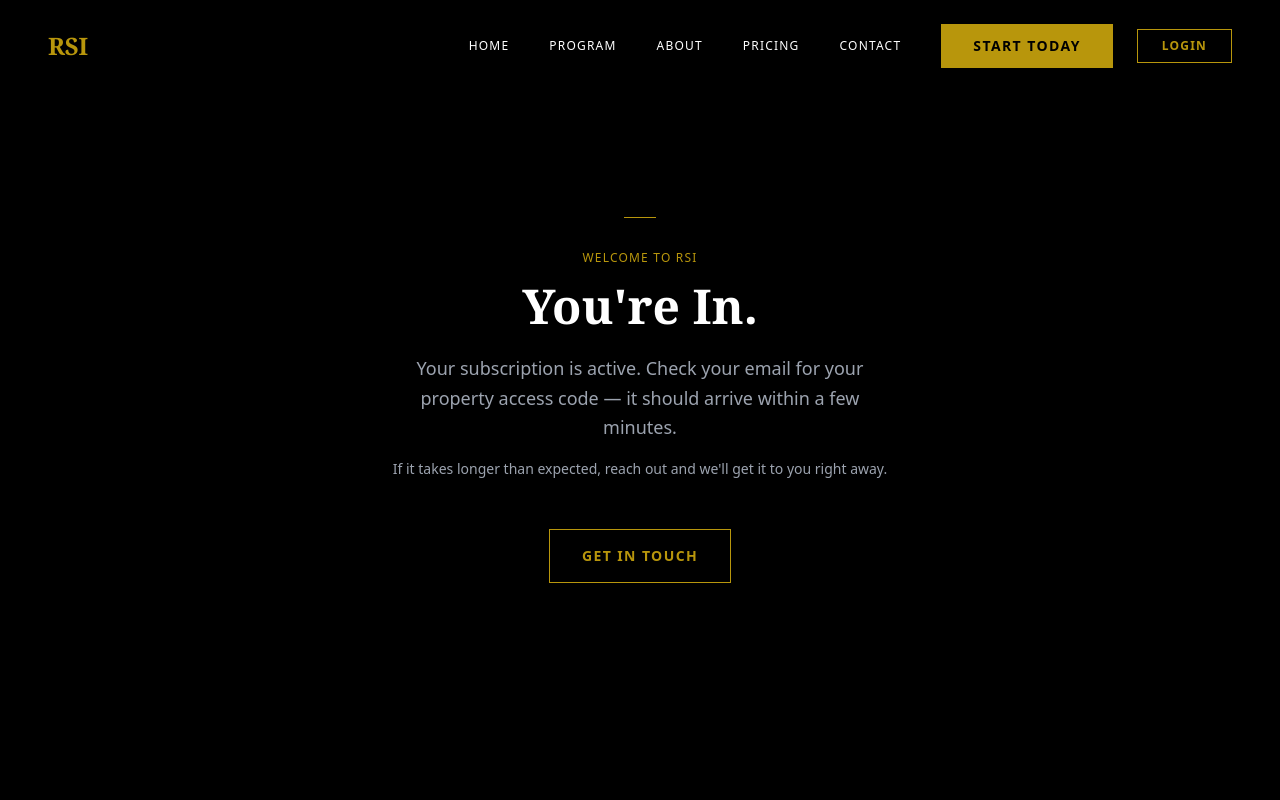
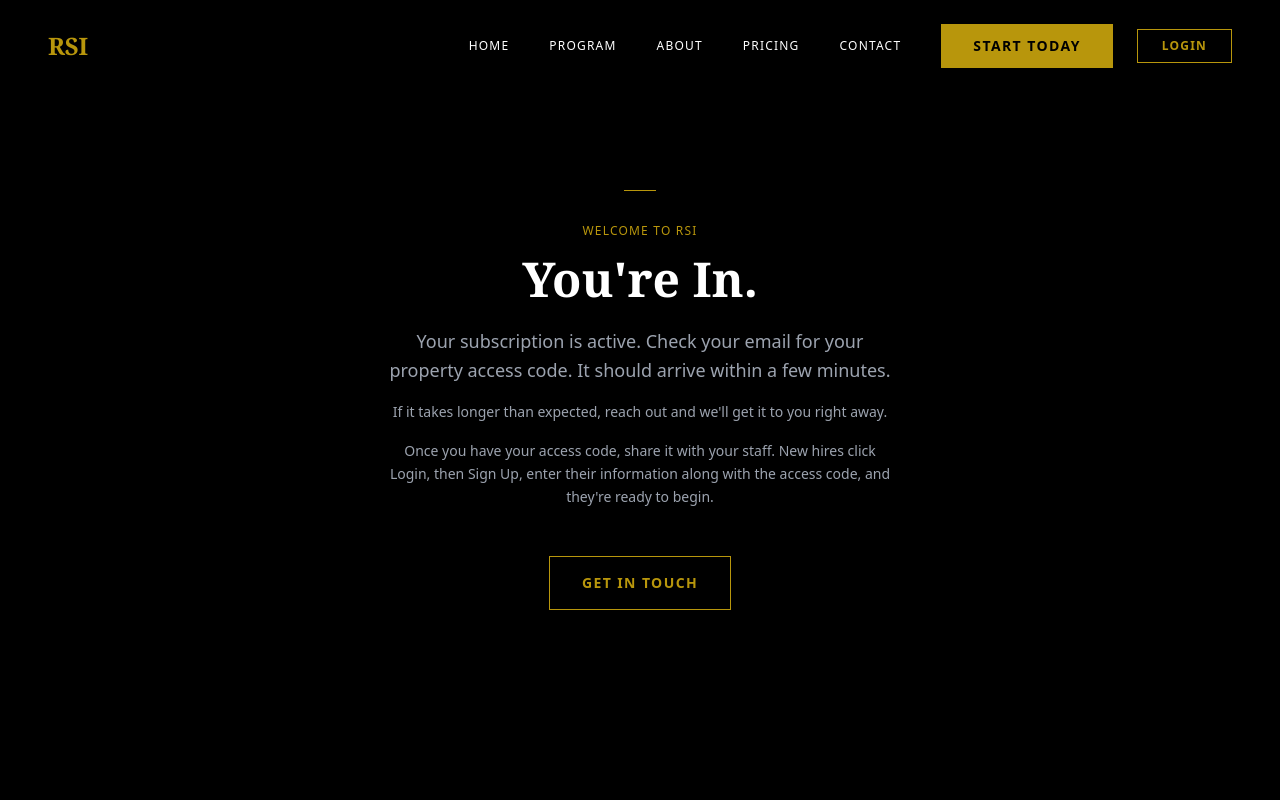
Before and after one commit to Ktredway0128/rsi, a React (Vite) app: page /success in a window 1280 px wide. Shown: the top 800 px of the page. Built offline with nearby package versions, Linux system fonts and the light colour scheme; no server answers; the HTML template or start-up script is replaced by a standard one.

Commit message:
Rewrote Success Page

```diff
--- a/src/pages/Success.jsx
+++ b/src/pages/Success.jsx
@@ -13,10 +13,13 @@ function Success() {
           You're In.
         </h1>
         <p className="max-w-lg text-gray-400 text-lg leading-relaxed mb-4">
-          Your subscription is active. Check your email for your property access code — it should arrive within a few minutes.
+          Your subscription is active. Check your email for your property access code. It should arrive within a few minutes.
+        </p>
+        <p className="max-w-lg text-gray-400 text-sm leading-relaxed mb-4">
+          If it takes longer than expected, reach out and we'll get it to you right away.
         </p>
         <p className="max-w-lg text-gray-400 text-sm leading-relaxed mb-12">
-          If it takes longer than expected, reach out and we'll get it to you right away.
+          Once you have your access code, share it with your staff. New hires click Login, then Sign Up, enter their information along with the access code, and they're ready to begin.
         </p>
         <div className="flex flex-col sm:flex-row gap-4">
           <Link
```
